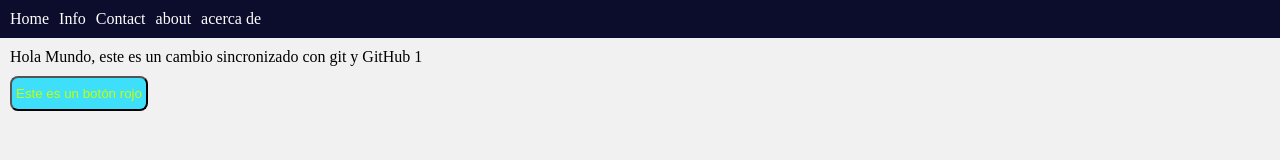
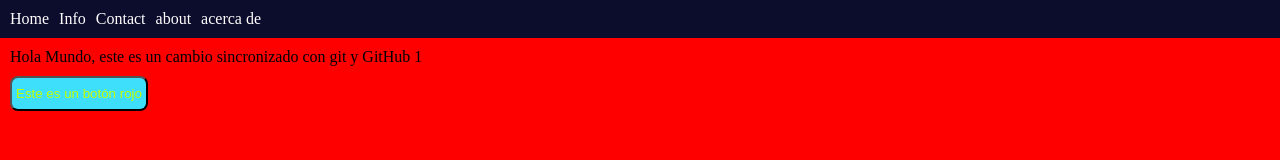
Before and after one commit to jamesyse13/prueba, a plain HTML site: page index.html in a window 1280 px wide. Drawn offline with Linux system fonts and the light colour scheme.

Commit message:
Cambio de fondo

```diff
--- a/styles.css
+++ b/styles.css
@@ -5,7 +5,7 @@
 }
 
 body {
-  background-color: rgb(241, 241, 241);
+  background-color: rgb(255, 0, 0);
 }
 
 button {
```
